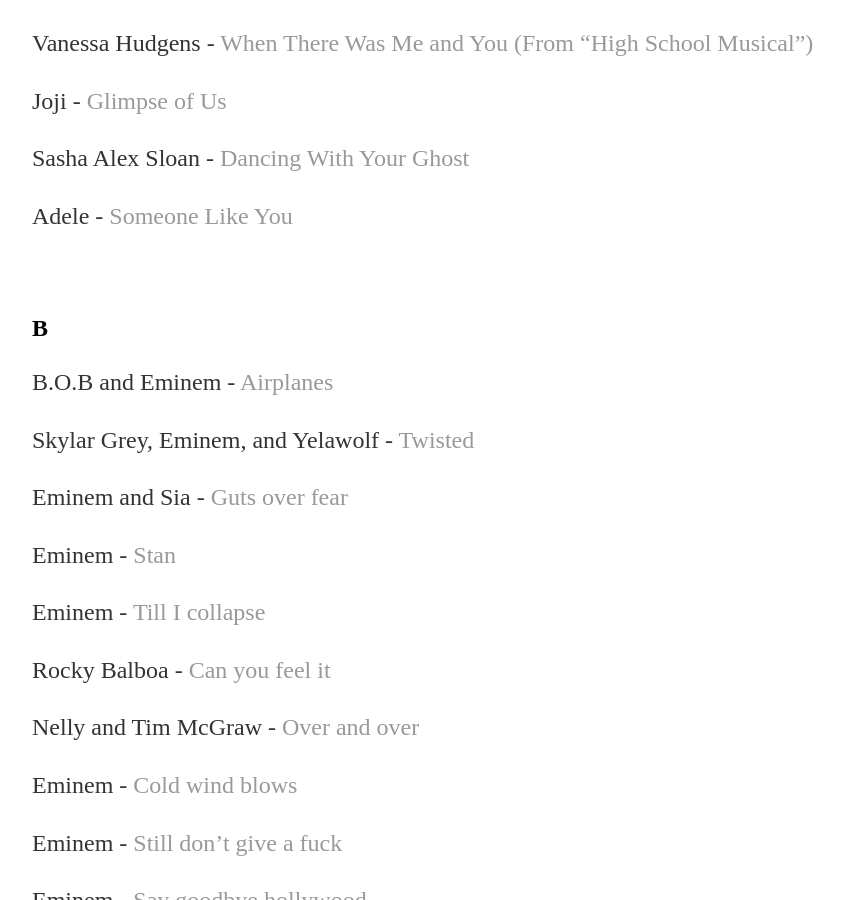
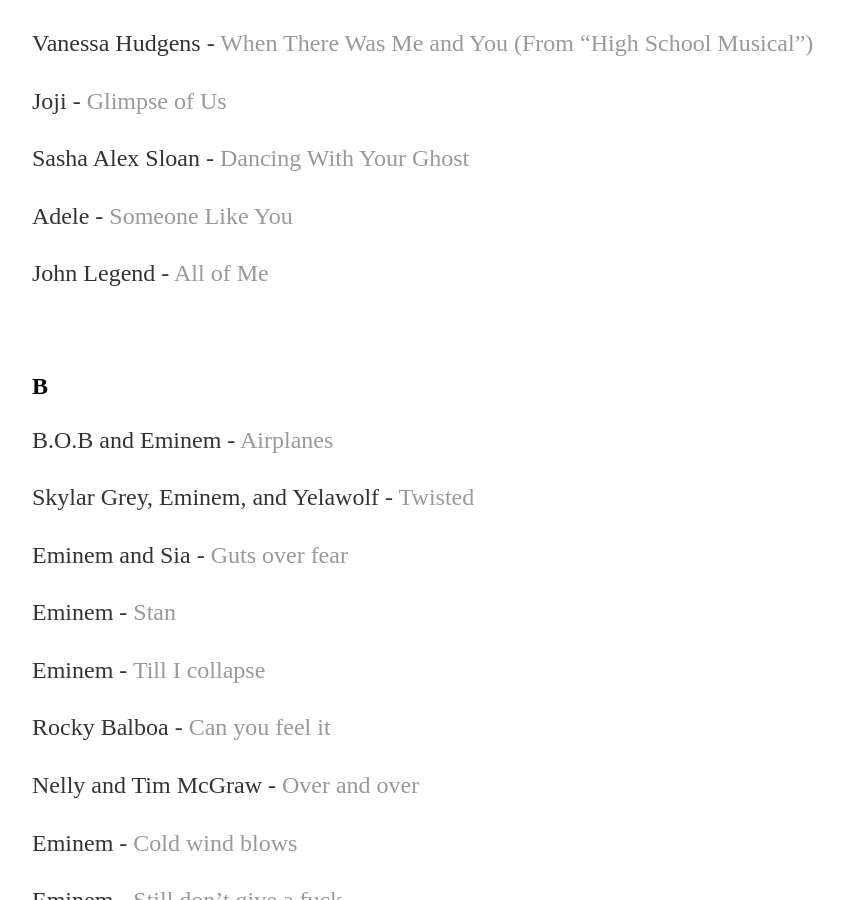
Before and after one commit to yjkweon24/yjkweon24.github.io, a Jekyll site: the page built from _posts/2018-10-23-songs-that-i-love.md, in a window 1280 px wide and 900 px high, scrolled down 3076 px. Shown: the whole window, without its empty margins (160-1004 px from the left). Built offline with Jekyll 4.4.1, drawn with Linux system fonts in a browser that asks for light colours.

Commit message:
Update 2018-10-23-songs-that-i-love.md

```diff
--- a/_posts/2018-10-23-songs-that-i-love.md
+++ b/_posts/2018-10-23-songs-that-i-love.md
@@ -104,6 +104,8 @@
 Sasha Alex Sloan - [Dancing With Your Ghost](https://www.youtube.com/watch?v=Qzc_aX8c8g4)
 
 Adele - [Someone Like You](https://youtu.be/hLQl3WQQoQ0)
+
+John Legend - [All of Me](https://youtu.be/450p7goxZqg)
 
 <br>
 
```
